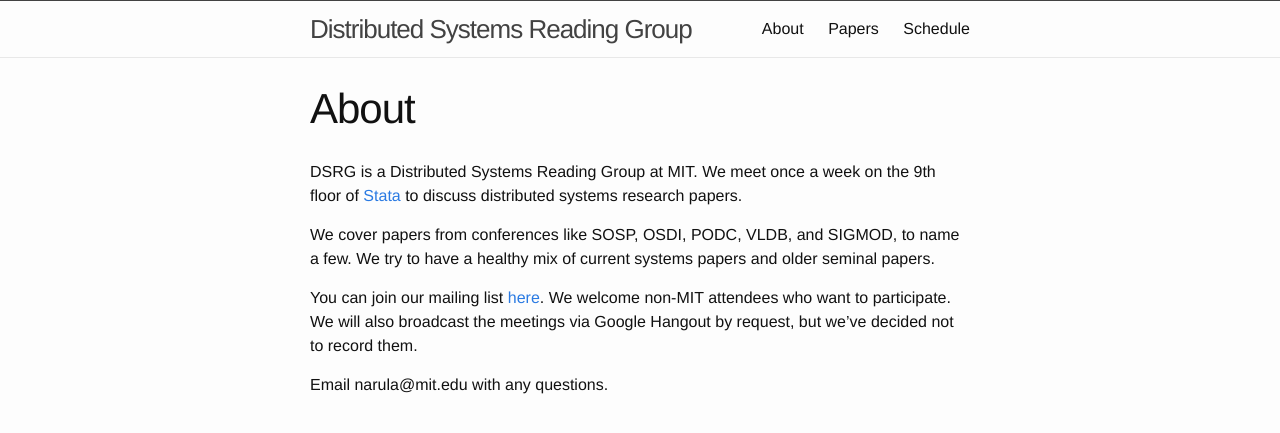
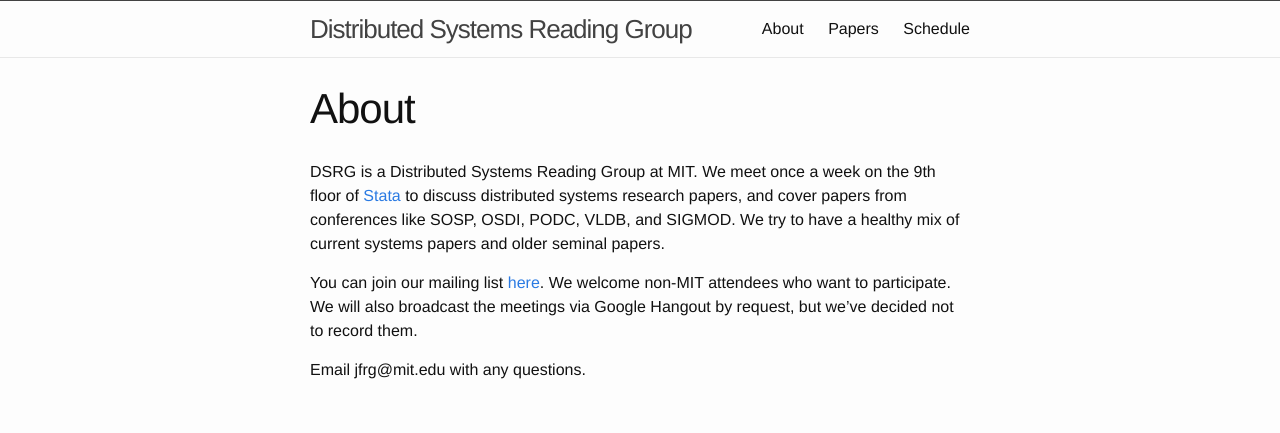
Before and after one commit to mit-pdos/dsrg, a Jekyll site: the page built from about.md, in a window 1280 px wide, cut to the strip 104-537 px from the top of the page. Built offline with Jekyll 4.4.1, drawn with Linux system fonts in a browser that asks for light colours.

Commit message:
Update 'about' page

```diff
--- a/about.md
+++ b/about.md
@@ -5,18 +5,16 @@ comments: false
 permalink: /about/
 ---
 
-DSRG is a Distributed Systems Reading Group at MIT.  We meet once a
-week on the 9th floor of [Stata](http://goo.gl/maps/IgVd5) to discuss
-distributed systems research papers.
-
-We cover papers from conferences like SOSP, OSDI, PODC, VLDB, and
-SIGMOD, to name a few.  We try to have a healthy mix of current
-systems papers and older seminal papers.
+DSRG is a Distributed Systems Reading Group at MIT. We meet once a week on
+the 9th floor of [Stata](http://goo.gl/maps/IgVd5) to discuss
+distributed systems research papers, and cover papers from conferences
+like SOSP, OSDI, PODC, VLDB, and SIGMOD. We try to have a healthy mix of
+current systems papers and older seminal papers.
 
 You can join our mailing list
 [here](https://lists.csail.mit.edu/mailman/listinfo/ds-reading).  We
 welcome non-MIT attendees who want to participate.  We will also
-broadcast the meetings via Google Hangout by request, but we've
-decided not to record them.
+broadcast the meetings via Google Hangout by request, but we've decided
+not to record them.
 
-Email narula@mit.edu with any questions.
+Email jfrg@mit.edu with any questions.
```
